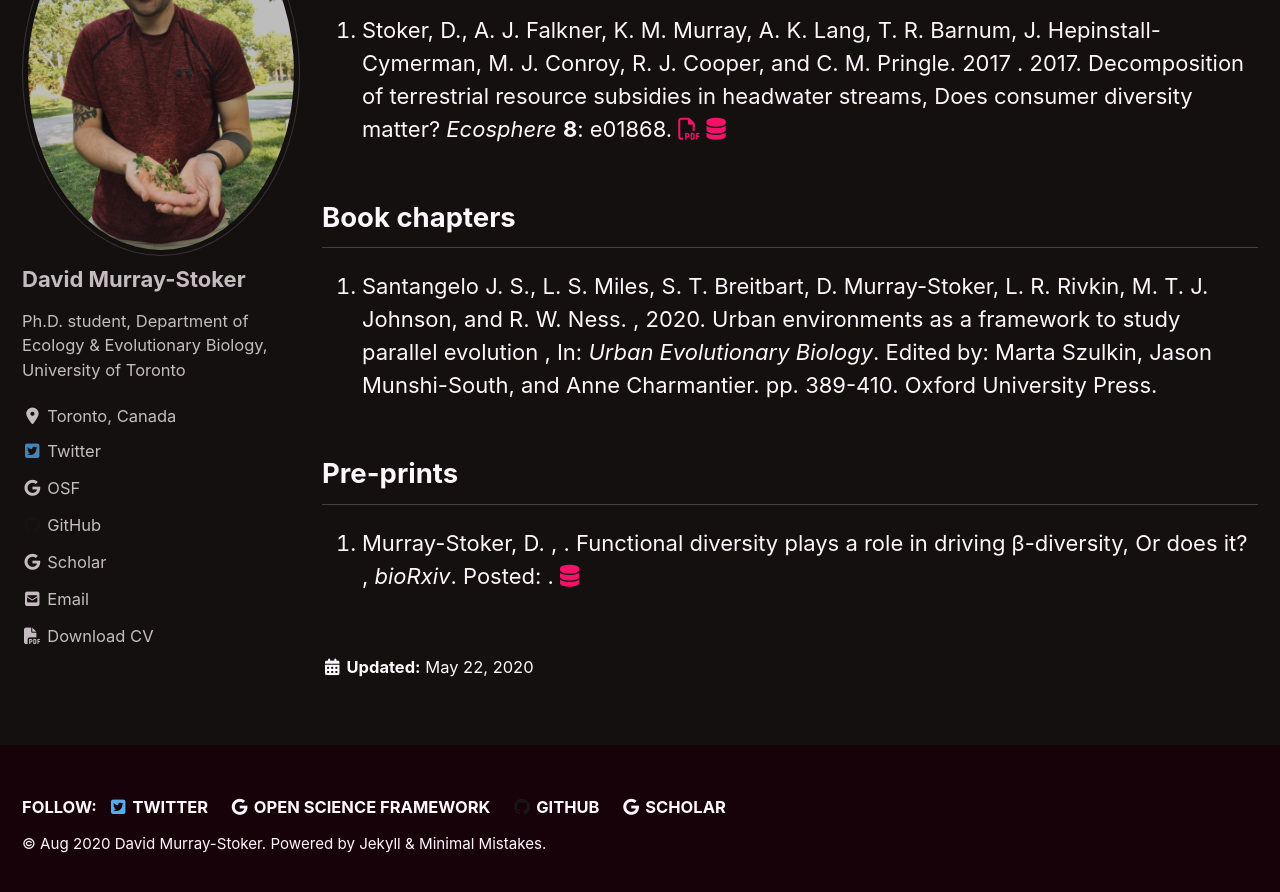
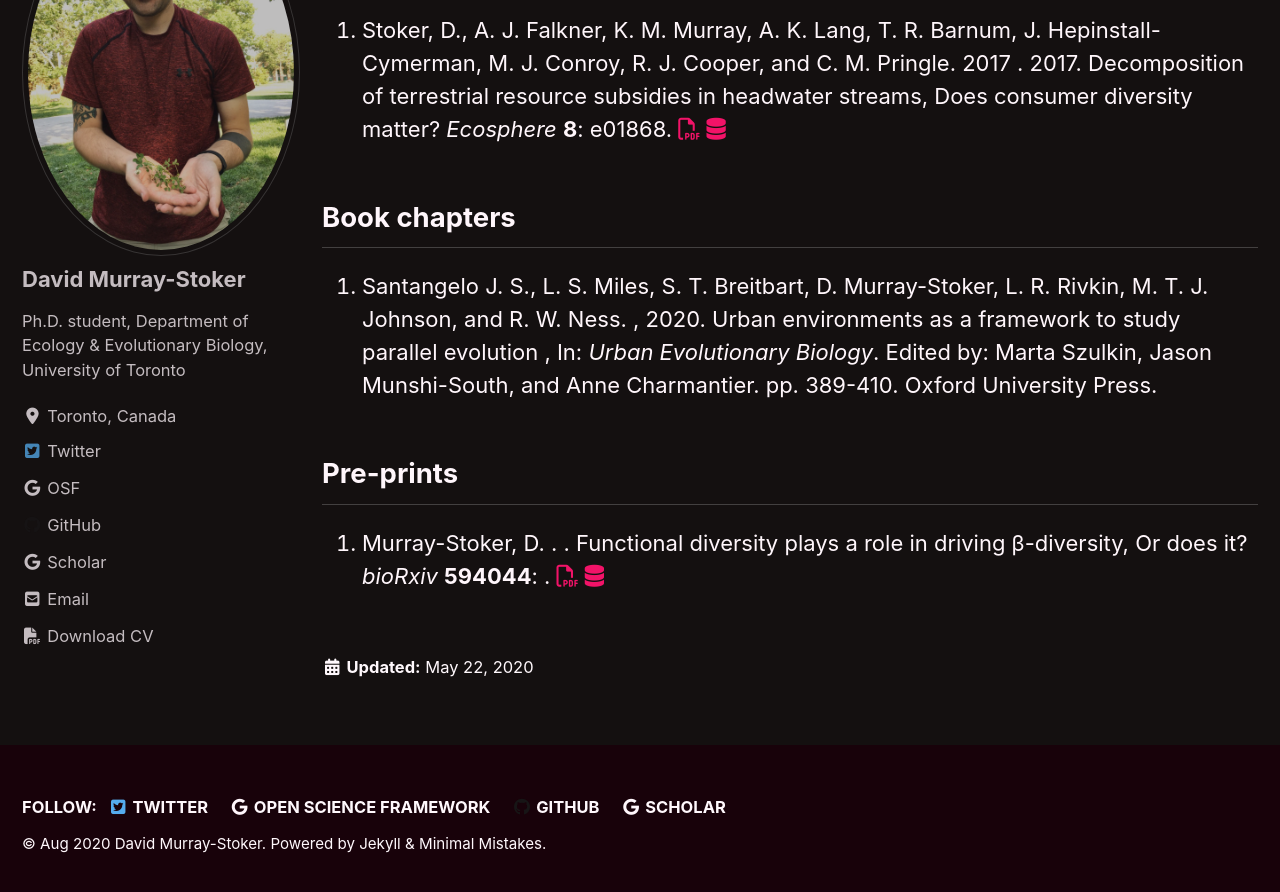
Before and after one commit to dmurraystoker/dmurraystoker.github.io, a Jekyll site: the page built from _pages/publications.md, in a window 1280 px wide and 900 px high, scrolled down 965 px. Shown: the top 892 px of the window. Built offline with Jekyll 4.4.1, drawn with Linux system fonts in a browser that asks for light colours; cached includes are drawn as plain includes; nearby versions of some CDN libraries.

Commit message:
Update preprints.html

```diff
--- a/_includes/preprints.html
+++ b/_includes/preprints.html
@@ -1,12 +1,13 @@
 <ol reversed="reversed">
   {% for paper in site.data.preprints %}
   <li>
-      <p>
-        {{ paper.authors | markdownify | | remove: "<p>" | remove: "</p>"}}, {{ paper.year }}. {{ paper.title | markdownify | | remove: "<p>" | remove: "</p>"}}, <em>{{ paper.journal }}</em>. Posted: {{ paper.posted }}.
-        {% if paper.url %}<a href="{{ paper.url }}" target="_blank"><i class="fas fa-link"></i></a>{% endif %}
-        {% if paper.data-url %}<a href="{{ paper.data-url }}" target="_blank"><i class="fas fa-database"></i></a>{% endif %}
-        {% if paper.github %}<a href="{{ paper.github }}" target="_blank"><i class="fab fa-github"></i></a>{% endif %}
-      </p>
+    <p>
+      {{ paper.authors | markdownify | | remove: "<p>" | remove: "</p>"}}. {{ paper.year }}. {{ paper.title | markdownify | | remove: "<p>" | remove: "</p>"}} <em>{{ paper.journal }}</em> {% if paper.volume %} <strong>{{ paper.volume }}</strong>:{% endif %} {{ paper.pages }}.
+      {% if paper.pdf-url %}<a href="{{ paper.pdf-url }}" target="_blank"><i class="far fa-file-pdf"></i></a>{% endif %}
+      {% if paper.data-url %}<a href="{{ paper.data-url }}" target="_blank"><i class="fas fa-database"></i></a>{% endif %}
+      {% if paper.github %}<a href="{{ paper.github }}" target="_blank"><i class="fab fa-github"></i></a>{% endif %}
+      <!--         {% if paper.openaccess == true %}<i class="fas fa-unlock-alt"></i>{% endif %} -->
+    </p>
   </li>
   {% endfor %}
 </ol>
```
